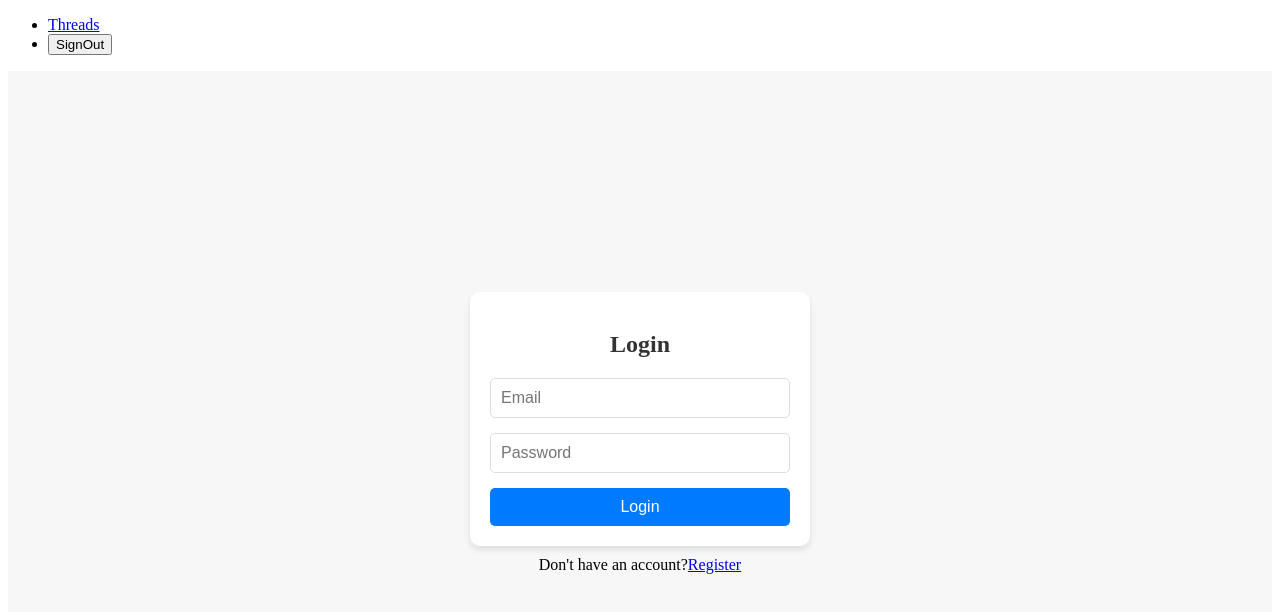
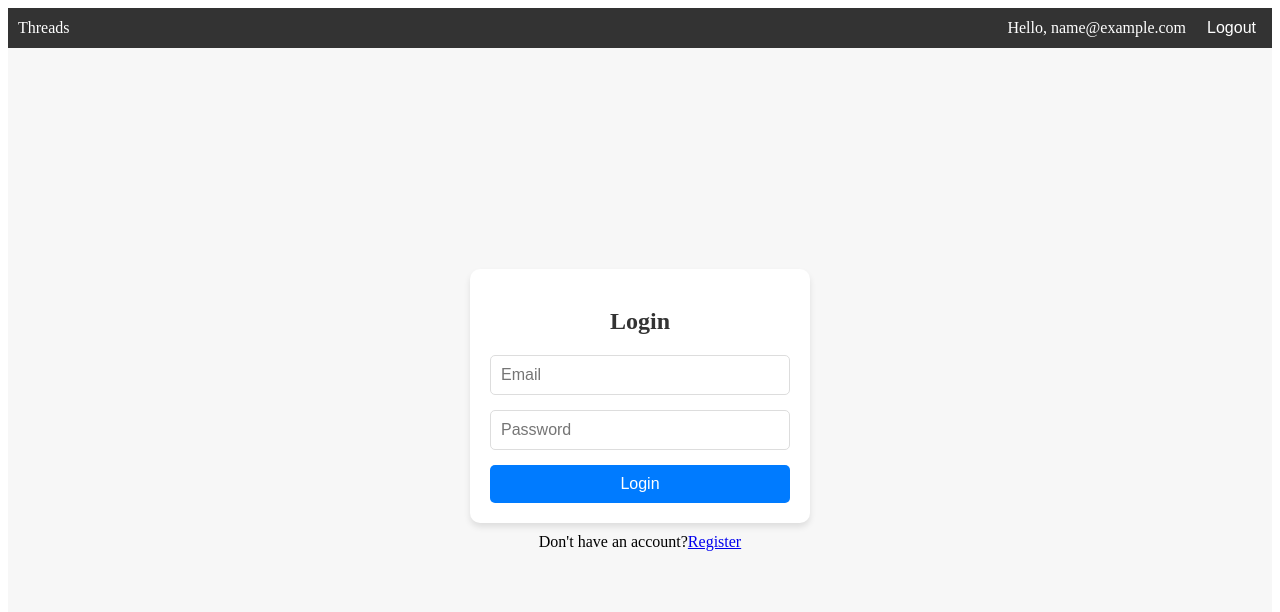
Before and after one commit to ksenia-b/aicore, a React (Vite) app in the folder fe/: page /login in a window 1280 px wide. Shown: the top 612 px of the page. Built offline with nearby package versions, Linux system fonts and the light colour scheme; sample sign-in values are in the browser's storage.

Commit message:
show/hide sidebar

```diff
--- a/fe/src/App.tsx
+++ b/fe/src/App.tsx
@@ -4,10 +4,14 @@ import Registration from "./components/Registration.jsx";
 import Threads from "./components/Threads.jsx";
 import Thread from "./components/Thread.jsx";
 import AuthRoute from './components/AuthRoute'; // To protect routes that require authentication
-
+import { useAuth } from './context/AuthContext';
+import Navbar from './components/NavBar';
 
 function App() {
+  const { isAuthenticated } = useAuth();
+
   return <>
+    {isAuthenticated && <Navbar />}
 
     <Routes>
       {/* <Route path="/" element={<Navigate to="/threads" />}></Route> */}
--- a/fe/src/components/AuthRoute.jsx
+++ b/fe/src/components/AuthRoute.jsx
@@ -12,7 +12,6 @@ const AuthRoute = ({ children }) => {
 
     return (
         <>
-            <Navbar />
             {children}
         </>
     );
--- a/fe/src/components/Login.jsx
+++ b/fe/src/components/Login.jsx
@@ -105,7 +105,7 @@ function Login() {
         try {
             const { credential } = response;
             const res = await axios.post('/api/auth/google-login', { idToken: credential });
-            debugger
+
             console.log("email: res.data.user.email }, res.data.token = ", res.data.user.email, res.data.token)
             login({ email: res.data.user.email, token: res.data.token });
             navigate('/threads');
@@ -125,7 +125,7 @@ function Login() {
     };
 
     return (
-        <> <Navbar />
+        <>
             <GoogleOAuthProvider clientId="155518430596-lgh9d0eu2nfrhedur1khh6oct07tc550.apps.googleusercontent.com">
                 <LoginContainer LoginContainer >
                     <LoginForm onSubmit={handleLogin}>
--- a/fe/src/components/NavBar.jsx
+++ b/fe/src/components/NavBar.jsx
@@ -1,20 +1,63 @@
-import { Link, useNavigate } from "react-router-dom";
+import React from 'react';
+import { Link } from 'react-router-dom';
+import { useAuth } from '../context/AuthContext';
+import styled from 'styled-components';
 
-function Navbar() {
-    const navigate = useNavigate();
-    const handleSignOut = () => {
-        localStorage.removeItem('token');
-        navigate('/login');
-    };
+const Nav = styled.nav`
+  display: flex;
+  justify-content: space-between;
+  padding: 10px;
+  background: #333;
+  color: #fff;
+`;
+
+const NavLinks = styled.div`
+  display: flex;
+  align-items: center;
+`;
+
+const StyledLink = styled(Link)`
+  color: white;
+  text-decoration: none;
+  margin-right: 15px;
+
+  &:hover {
+    color: #ddd;
+  }
+`;
+
+const UserInfo = styled.span`
+  margin-right: 15px;
+`;
+
+const LogoutButton = styled.button`
+  color: white;
+  background: none;
+  border: none;
+  cursor: pointer;
+  font-size: 1rem;
+
+  &:hover {
+    color: #ddd;
+  }
+`;
+
+const Navbar = () => {
+    const { isAuthenticated, user, logout } = useAuth();
 
     return (
-        <nav>
-            <ul>
-                <li><Link to="/threads">Threads</Link></li>
-                <li><button onClick={handleSignOut}>SignOut</button></li>
-            </ul>
-        </nav>
+        <Nav>
+            <NavLinks>
+                <StyledLink to="/threads">Threads</StyledLink>
+            </NavLinks>
+
+            {isAuthenticated && <NavLinks>
+                <UserInfo>Hello, {user?.email}</UserInfo>
+                <LogoutButton onClick={logout}>Logout</LogoutButton>
+            </NavLinks>
+            }
+        </Nav>
     );
-}
+};
 
 export default Navbar;
--- a/fe/src/components/Threads.jsx
+++ b/fe/src/components/Threads.jsx
@@ -1,10 +1,9 @@
 import React from 'react';
-import Navbar from './NavBar';
 
 const Threads = () => {
     return (
         <div>
-            <Navbar />
+
             threads
         </div>
     );
```
